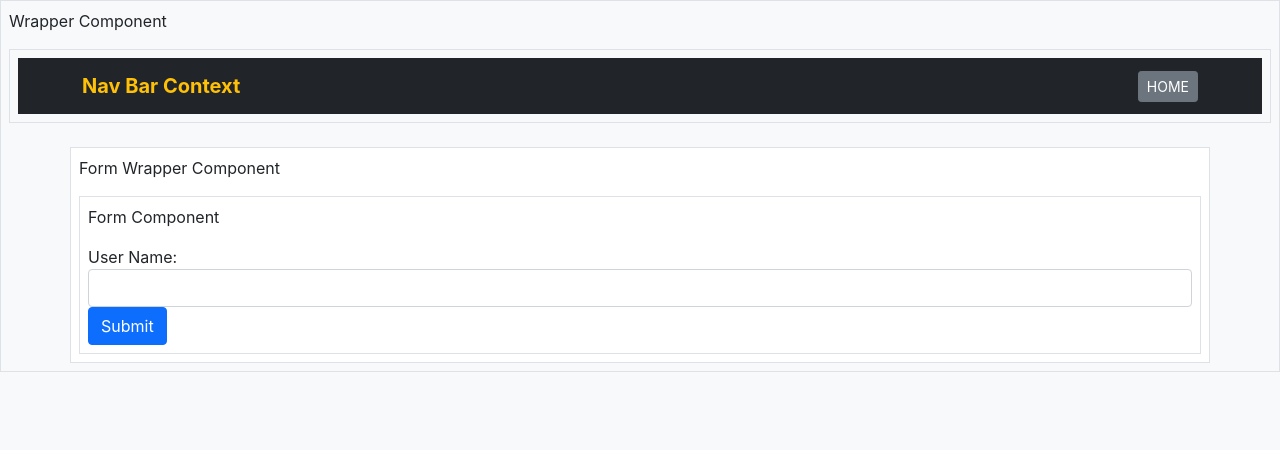
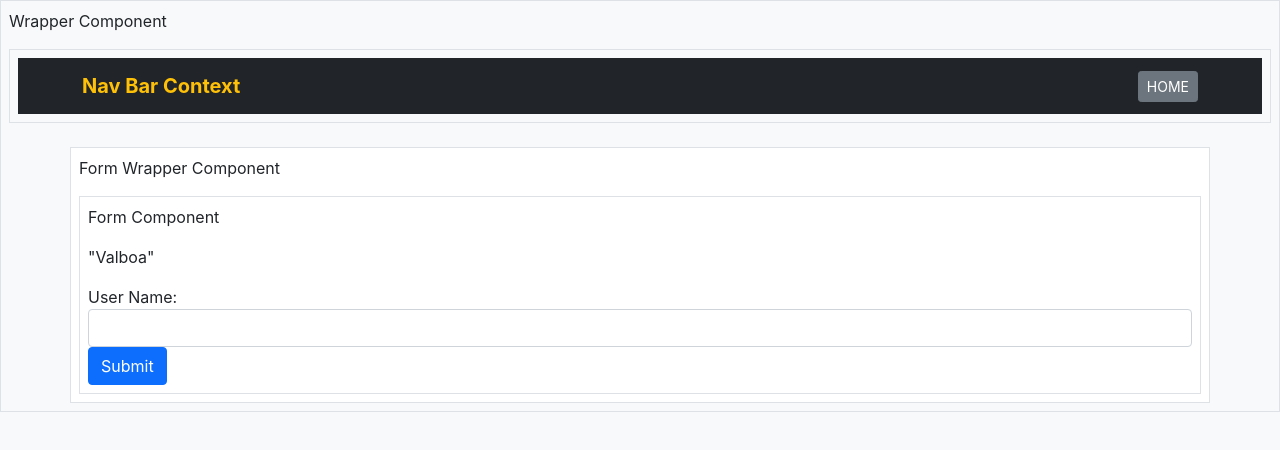
Before and after one commit to Virgilio-D-Cabading-Jr/Coding_Dojo_MERN_Stack_React_Functional_Components, a React (Create React App) app: page / in a window 1280 px wide. Shown: the top 450 px of the page. Built offline with nearby package versions, Linux system fonts and the light colour scheme.

Commit message:
pass context between components

```diff
--- a/src/App.js
+++ b/src/App.js
@@ -1,7 +1,8 @@
+import { createContext } from 'react';
 import './App.css';
+
 import WrapperComp from './components/WrapperComponent';
-import NavbarComp from './components/NavbarComponent';
-import FormWrapperComp from './components/FormWrapperComponent';
+import MyContext from './context/MyContext'
 
 /**
  * /////////////////////////////////////////////////////////////
@@ -10,12 +11,12 @@ import FormWrapperComp from './components/FormWrapperComponent';
  * @returns Content from all components to the root in index
  */
 const App = () => {
+
   return (
     <div className="App">
-      <WrapperComp>
-        <NavbarComp />
-        <FormWrapperComp />
-      </WrapperComp>
+      <MyContext.Provider value={"Valboa"}>
+        <WrapperComp />
+      </MyContext.Provider>
     </div>
   );
 }
--- a/src/components/FormComponent.jsx
+++ b/src/components/FormComponent.jsx
@@ -1,4 +1,6 @@
-import React from 'react'
+import React from 'react';
+import { useContext } from 'react';
+import MyContext from '../context/MyContext';
 
 /**
  * //// FORM COMPONENT ////////////////////////////////
@@ -7,9 +9,11 @@ import React from 'react'
  */
 
 const FormComp = () => {
+    const context = useContext(MyContext);
     return (
         <div className='border p-2'>
             <p>Form Component</p>
+            <p>{ JSON.stringify(context) }</p>
             <form>
                 <div class="form-group">
                     <label for="userName">User Name:</label>
--- /dev/null
+++ b/src/context/MyContext.jsx
@@ -0,0 +1,5 @@
+import { createContext } from "react";
+
+const MyContext = createContext();
+
+export default MyContext
```
